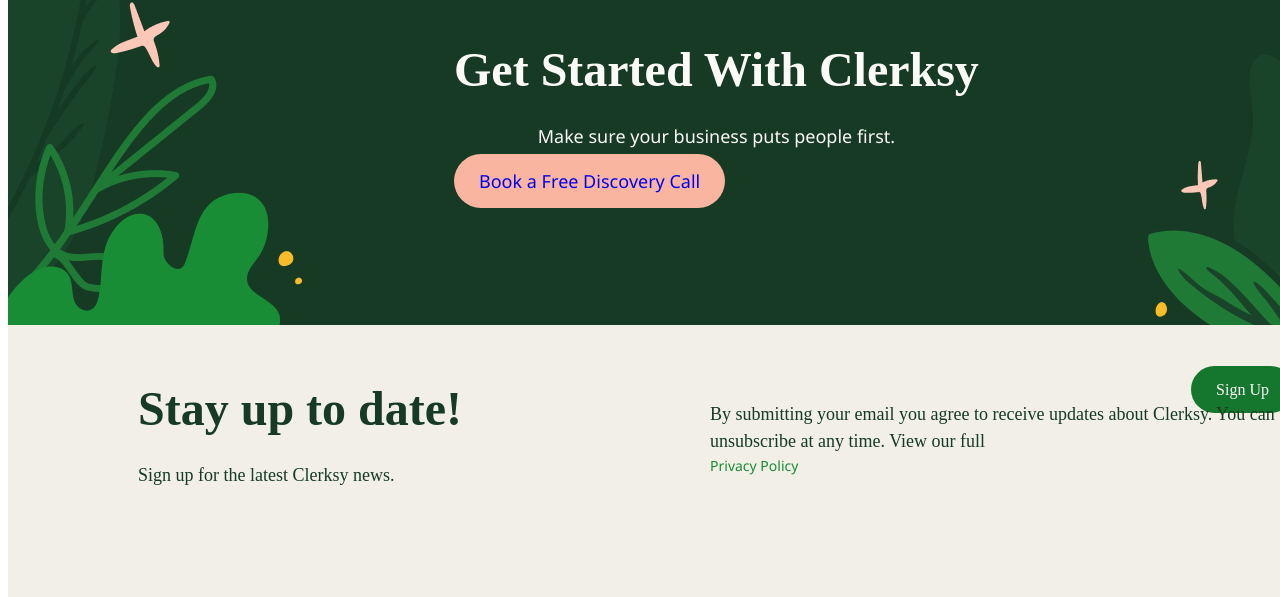
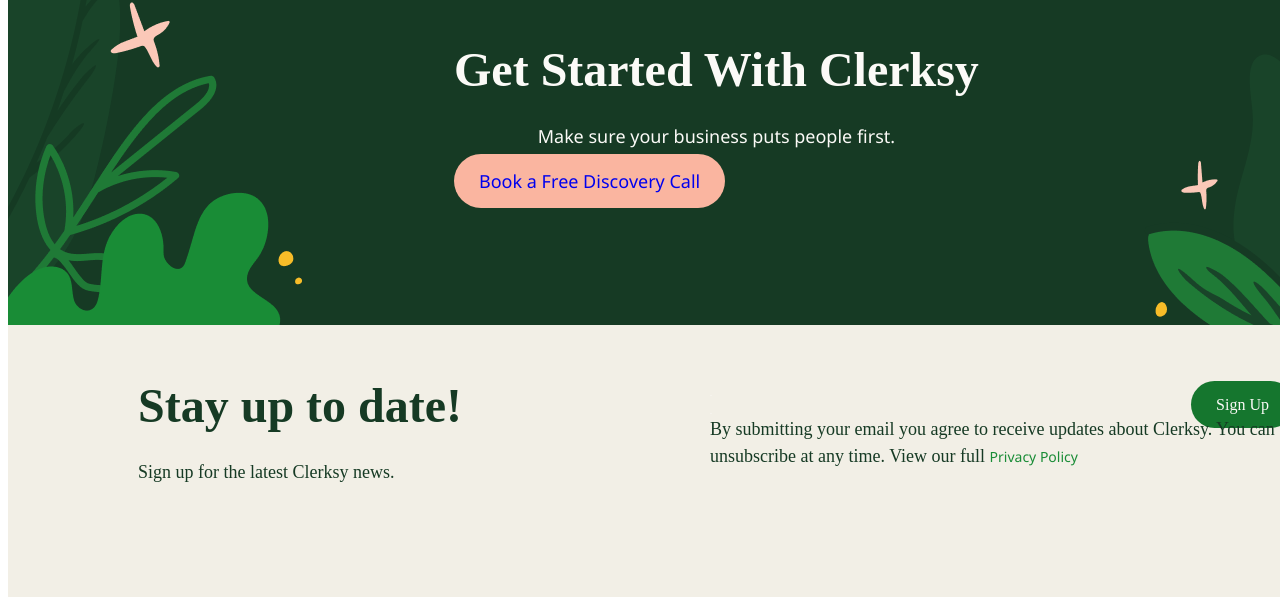
Before and after one commit to AkbaraliSh/Day-13, a plain HTML site: page index.html in a window 1280 px wide. Shown: the part 6542-7139 px from the top of the page. Drawn offline with Linux system fonts and the light colour scheme.

Commit message:
link commit

```diff
--- a/css/style.css
+++ b/css/style.css
@@ -547,7 +547,7 @@
     color: #163A24;
     margin: 0;
 }
-.rectangle__text{
+.rectangle__link{
     font-family: 'Noto Sans';
     font-style: normal;
     font-weight: normal;
@@ -556,6 +556,7 @@
     margin: 0;
     padding: 0;
     color: #198C36;
+    text-decoration: none;
 }
 .rectangle__link-one{
     background: #FFFFFF;
--- a/index.html
+++ b/index.html
@@ -179,7 +179,7 @@
                     </li>
                     <li  class="rectangle__item">
                         <a class="rectangle__link-one" href="#"><a class="rectangle__link-two" href="#">Sign Up</a></a>
-                        <p class="rectangle__discription">By submitting your email you agree to receive updates about Clerksy. You can <br> unsubscribe at any time. View our full <p class="rectangle__text">Privacy Policy</p></p>
+                        <p class="rectangle__discription">By submitting your email you agree to receive updates about Clerksy. You can <br> unsubscribe at any time. View our full <a href="#"class="rectangle__link">Privacy Policy</a></p>
                     </li>
                 </ul>
             </section>
```
Lines whose indentation alone changed are shown as unchanged.
